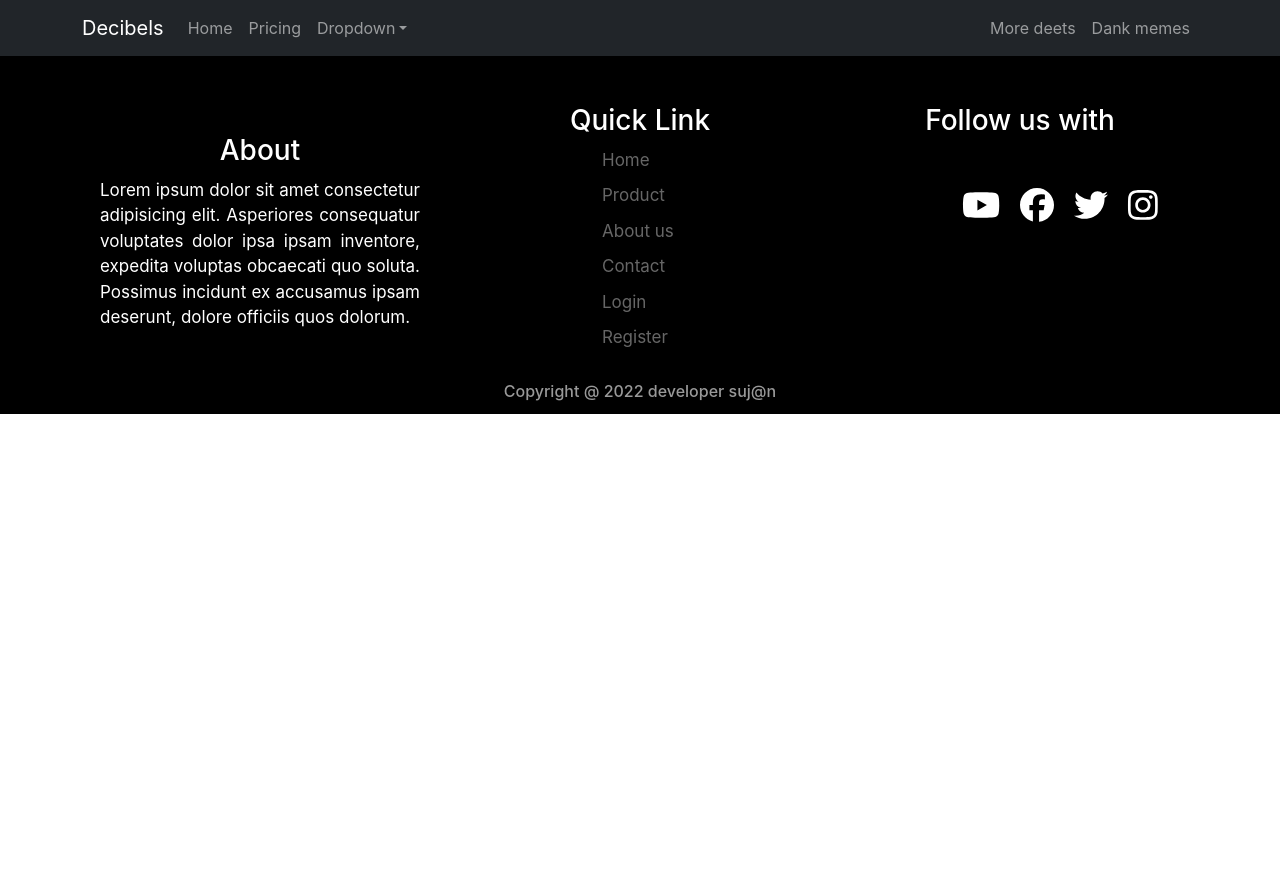
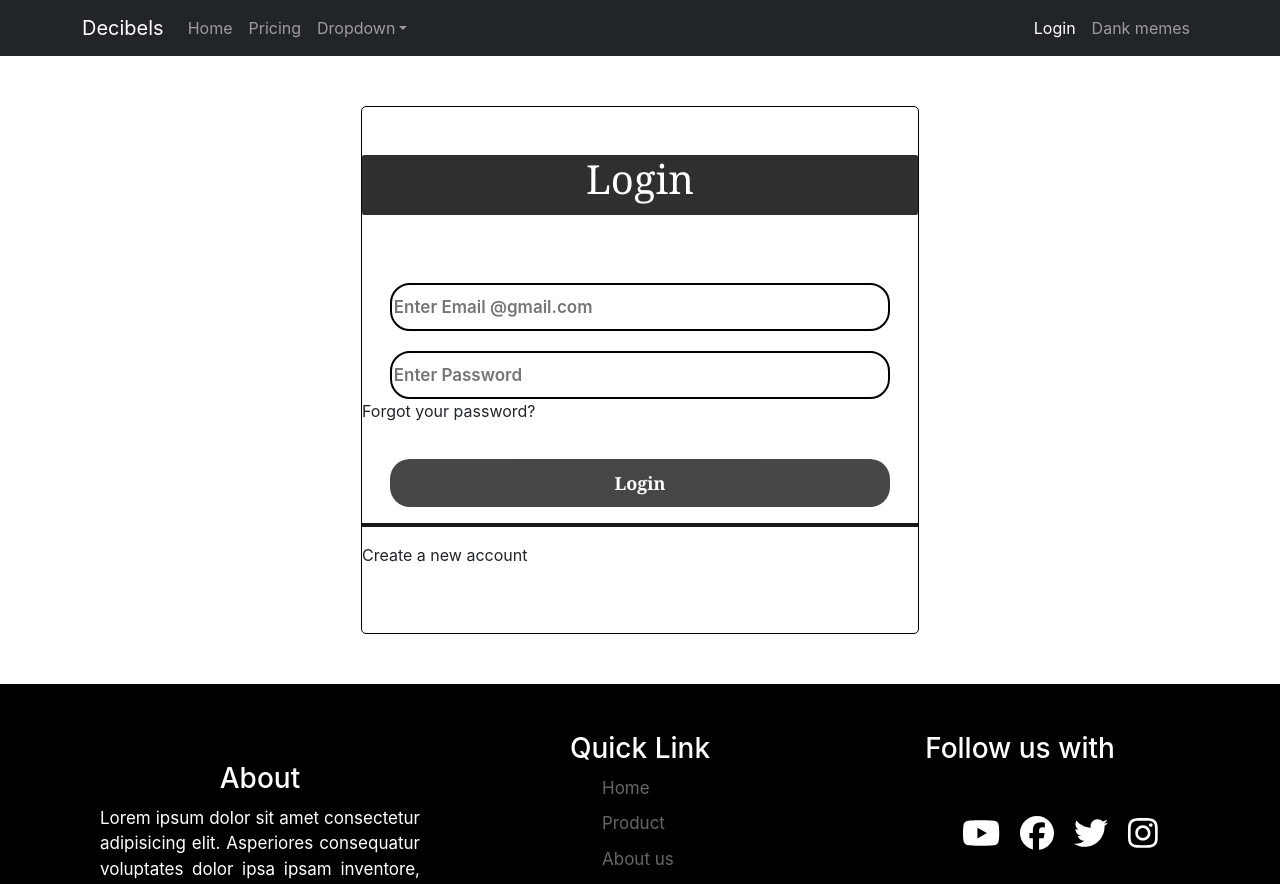
Before and after one commit to mdsujan-mridha/Decibels, a React (Create React App) app: page /login in a window 1280 px wide. Shown: the top 884 px of the page. Before the commit the page ends 800 px from the top, so only its background shows below. Built offline with nearby package versions, Linux system fonts and the light colour scheme.

Commit message:
create login page

```diff
--- a/package.json
+++ b/package.json
@@ -17,6 +17,7 @@
     "react": "^18.1.0",
     "react-bootstrap": "^2.3.1",
     "react-dom": "^18.1.0",
+    "react-firebase-hooks": "^5.0.3",
     "react-router-dom": "^6.3.0",
     "react-scripts": "5.0.1",
     "web-vitals": "^2.1.4"
--- a/src/App.js
+++ b/src/App.js
@@ -4,6 +4,8 @@ import Header from './Components/Shared/Headers/Header';
 import Footer from './Components/Shared/Footer/Footer';
 import { Route, Routes } from 'react-router-dom';
 import Home from './Components/AllPages/Home/Home';
+import Login from './Components/Authentication/Login';
+
 
 function App() {
   return (
@@ -12,7 +14,8 @@ function App() {
      <Routes>
        <Route path='/' element={<Home></Home>}></Route>
        <Route path='/home' element={<Home></Home>}></Route>
-     </Routes>
+       <Route path='/login' element={<Login></Login>}></Route>
+        </Routes>
 
      <Footer></Footer>
     </div>
--- a/src/Components/AllPages/Home/Home.css
+++ b/src/Components/AllPages/Home/Home.css
@@ -235,6 +235,13 @@ font-weight: 700;
 line-height: 24px;
 letter-spacing: 0em;
 text-align: center;
+transition: 0.3s;
 
 
 }
+.input-submit:hover{
+    border: 2px solid  #fff;
+    background: transparent;
+    color:#fff;
+
+}
--- /dev/null
+++ b/src/Components/Authentication/Login.css
@@ -0,0 +1,57 @@
+.login-container {
+    padding-bottom: 50px;
+    margin-bottom: 50px;
+    margin-top: 50px;
+    display: flex;
+    flex-direction: column;
+    width: 50%;
+    margin-left: 25%;
+    border: 1px solid black;
+    border-radius: 5px;
+}
+
+.login-container h1 {
+    background: #191919;
+    opacity: 0.9;
+    height: 60px;
+    color: #fff;
+    border-radius: 2px;
+    font-family: Georgia, 'Times New Roman', Times, serif;
+}
+
+.login-container .email-field,
+.password-field {
+
+    width: 90%;
+    align-items: center;
+    margin-left: 5%;
+    height: 48px;
+    margin-top: 20px;
+    border: 2px solid black;
+    border-radius: 20px;
+    font-size: 17px;
+    font-weight: 600;
+}
+
+.login-container .login-btn {
+    width: 90%;
+    margin-left: 5%;
+    height: 48px;
+    margin-top: 20px;
+    border: none;
+    border-radius: 20px;
+    background: #191919;
+    opacity: 0.8;
+    color: #fff;
+    font-size: 18px;
+    font-weight: 600;
+    font-family: Georgia, 'Times New Roman', Times, serif;
+}
+
+.login-container .login-btn:hover {
+    opacity: 0.9;
+}
+.new1{
+  border: 2px solid #191919;
+  opacity: 1.0;
+}
--- /dev/null
+++ b/src/Components/Authentication/Login.js
@@ -0,0 +1,30 @@
+import React from 'react';
+
+import './Login.css';
+
+const Login = () => {
+    return (
+        <div>
+            <div className="container">
+                <div className="login-container">
+
+                    <div className="login-components">
+                        <form>
+                            <h1 className="text-center mt-5 mb-5"> Login </h1>
+                            <input className='email-field' type="email" name="email" id="1" placeholder='Enter Email @gmail.com' />
+                            <input className='password-field' type="password" name="password" id="2" placeholder='Enter Password' />
+                            <p> Forgot your password? </p>
+                            <input className='login-btn' type="submit" value="Login" />
+                            <hr className="new1" />
+                        </form>
+                    </div>
+
+                    <p> Create a new account </p>
+
+                </div>
+            </div>
+        </div>
+    );
+};
+
+export default Login;
--- a/src/Components/Shared/Footer/Footer.css
+++ b/src/Components/Shared/Footer/Footer.css
@@ -72,6 +72,7 @@
 }
 
 .copy-right {
+    margin-top: 150px;
     padding: 5px;
 
 
@@ -83,4 +84,30 @@
     opacity: 0.6;
 
 
+
 }
+.right-corner .email-field{
+
+   width: 280px;
+   height: 50px;
+   margin-top: 50px;
+   border: none;
+   border-radius: 20px;
+}
+.right-corner .subx-btn{
+
+    margin-left: 10px;
+    width: 120px;
+    height: 50px;
+    border: none;
+    border-radius: 20px;
+    background: orangered;
+    color: #fff;
+    font-weight: 600;
+    transition: 0.3s;
+
+}
+.subx-btn:hover{
+    background: transparent;
+    border: 2px solid #fff;
+}
--- a/src/Components/Shared/Footer/Footer.js
+++ b/src/Components/Shared/Footer/Footer.js
@@ -38,6 +38,8 @@ const Footer = () => {
                             <Link to='/https://twitter.com'>  <FontAwesomeIcon icon={faTwitter} size="2x" /> </Link>
                             <Link to='/https://instagram.com'>  <FontAwesomeIcon icon={faInstagram} size="2x" /> </Link>
                         </div>
+                        <input className='email-field' type="email" name="email" id="" placeholder='E-mail' />
+                        <input className='subx-btn' type="submit" value="Subscribe us" />
                     </div>
                 </div>
                 <div className="copy-right">
--- a/src/Components/Shared/Headers/Header.js
+++ b/src/Components/Shared/Headers/Header.js
@@ -1,5 +1,7 @@
 import React from 'react';
 import { Container, Nav, Navbar, NavDropdown } from 'react-bootstrap';
+import { NavLink } from 'react-router-dom';
+
 
 const Header = () => {
     return (
@@ -10,7 +12,7 @@ const Header = () => {
   <Navbar.Toggle aria-controls="responsive-navbar-nav" />
   <Navbar.Collapse id="responsive-navbar-nav">
     <Nav className="me-auto">
-      <Nav.Link href="#features"> Home </Nav.Link>
+      <Nav.Link as = {NavLink} to="home" > Home </Nav.Link>
       <Nav.Link href="#pricing">Pricing</Nav.Link>
       <NavDropdown title="Dropdown" id="collasible-nav-dropdown">
         <NavDropdown.Item href="#action/3.1">Action</NavDropdown.Item>
@@ -21,7 +23,7 @@ const Header = () => {
       </NavDropdown>
     </Nav>
     <Nav>
-      <Nav.Link href="#deets">More deets</Nav.Link>
+      <Nav.Link as={NavLink} to= "login" > Login </Nav.Link>
       <Nav.Link eventKey={2} href="#memes">
         Dank memes
       </Nav.Link>
```
Also changed, not shown: src/Components/Authentication/SocialLogin/SocialLogin.css (added), src/Components/Authentication/SocialLogin/SocialLogin.js (added), 1 other file (tests, documents, lock files or other folders).
